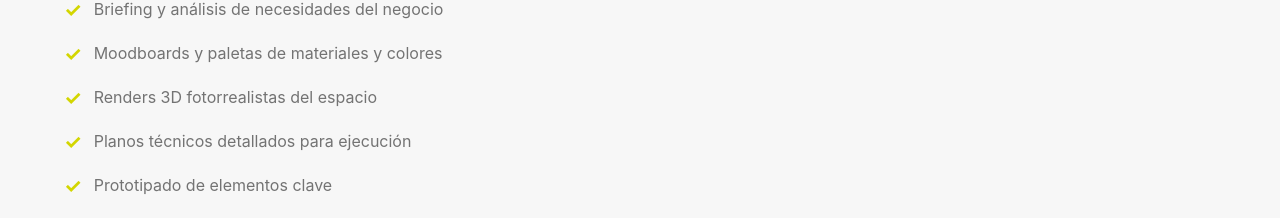
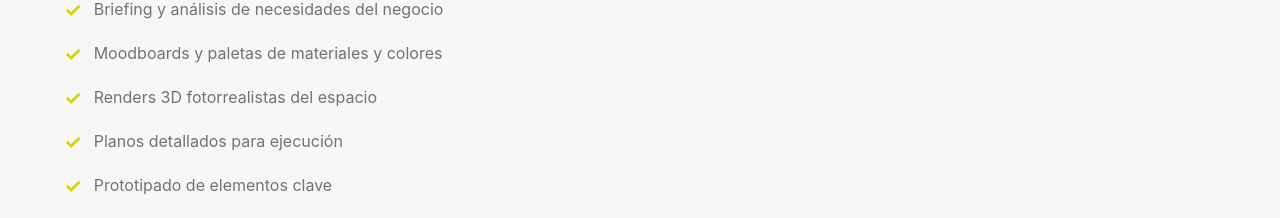
Before and after one commit to juanmigonzalez40-hub/de-logica-spaces, a React (Vite) app: page /servicios/diseno in a window 1280 px wide. Shown: the part 1496-1714 px from the top of the page. Built offline with nearby package versions, Linux system fonts and the light colour scheme; the HTML template or start-up script is replaced by a standard one.

Commit message:
feat: Remove "técnicos" from service pages

```diff
--- a/src/pages/ServicioDiseno.tsx
+++ b/src/pages/ServicioDiseno.tsx
@@ -6,7 +6,7 @@ const deliverables = [
   "Briefing y análisis de necesidades del negocio",
   "Moodboards y paletas de materiales y colores",
   "Renders 3D fotorrealistas del espacio",
-  "Planos técnicos detallados para ejecución",
+  "Planos detallados para ejecución",
   "Prototipado de elementos clave",
   "Guía de implantación y especificaciones",
 ];
```
